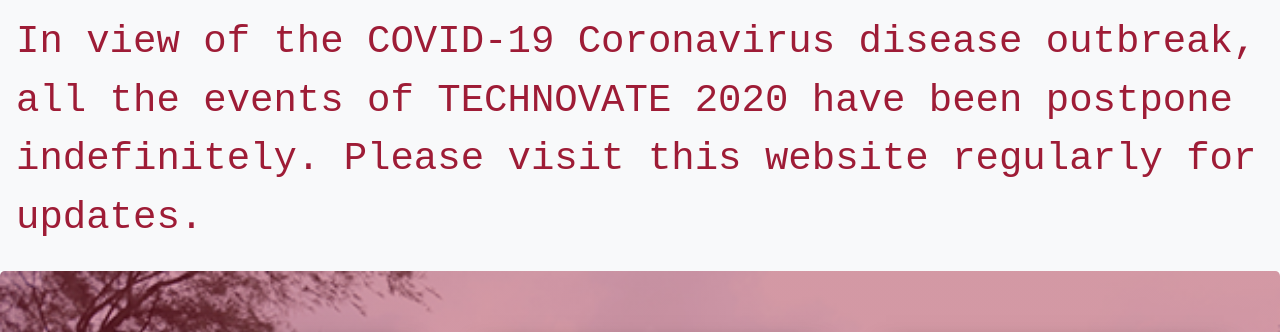
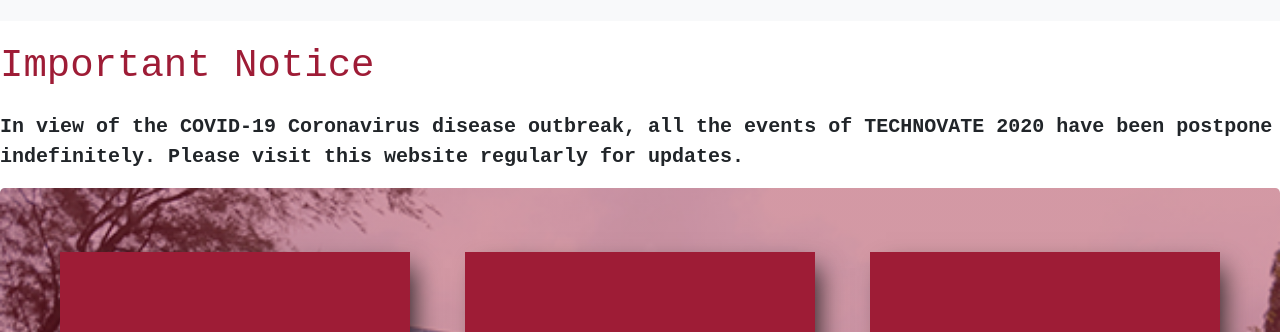
Before and after one commit to tatkarekshipra/technovate2020, a plain HTML site: page index.html in a window 1280 px wide. Shown: the part 119-451 px from the top of the page. Drawn offline with Linux system fonts and the light colour scheme.

Commit message:
Postpone msg flesh

```diff
--- a/index.html
+++ b/index.html
@@ -19,9 +19,10 @@
                 <h1 style="color: #9E1C36; font-family: Times;" class="nav-link">Technovate 2020</h1>
 				<p style="margin-left:50px; font-family: Times; font-weight:bold;"><font size="5">1<sup>st</sup>, 3 <sup>rd</sup> and 4<sup>th</sup> April, 2020</font></p>
             </li>
-        </ul>
-		<p class="blinking"><font size="8">In view of the COVID-19 Coronavirus disease outbreak, all the events of TECHNOVATE 2020 have been postpone indefinitely. Please visit this website regularly for updates.</font></p>
+	</ul>
     </nav>
+    <p><div class="blinking" style="align:center;"><font size="8">Important Notice</font></div></p><p style="font-weight:bold;"><font size="5">In view of the COVID-19 Coronavirus disease outbreak, all the events of TECHNOVATE 2020 have been postpone indefinitely. Please visit this website regularly for updates.</font><br/></p>
+
     <div class="jumbotron">
 
         <div class="flip-card">
```
